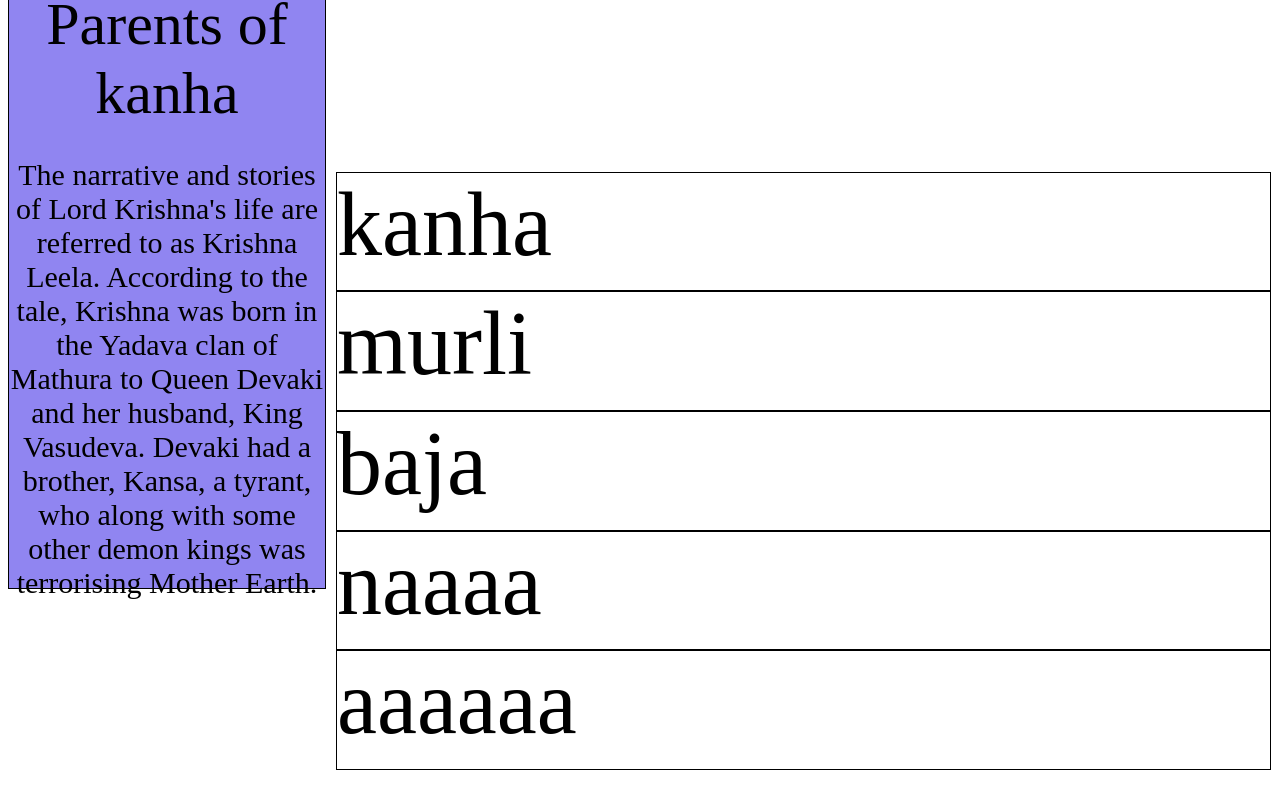
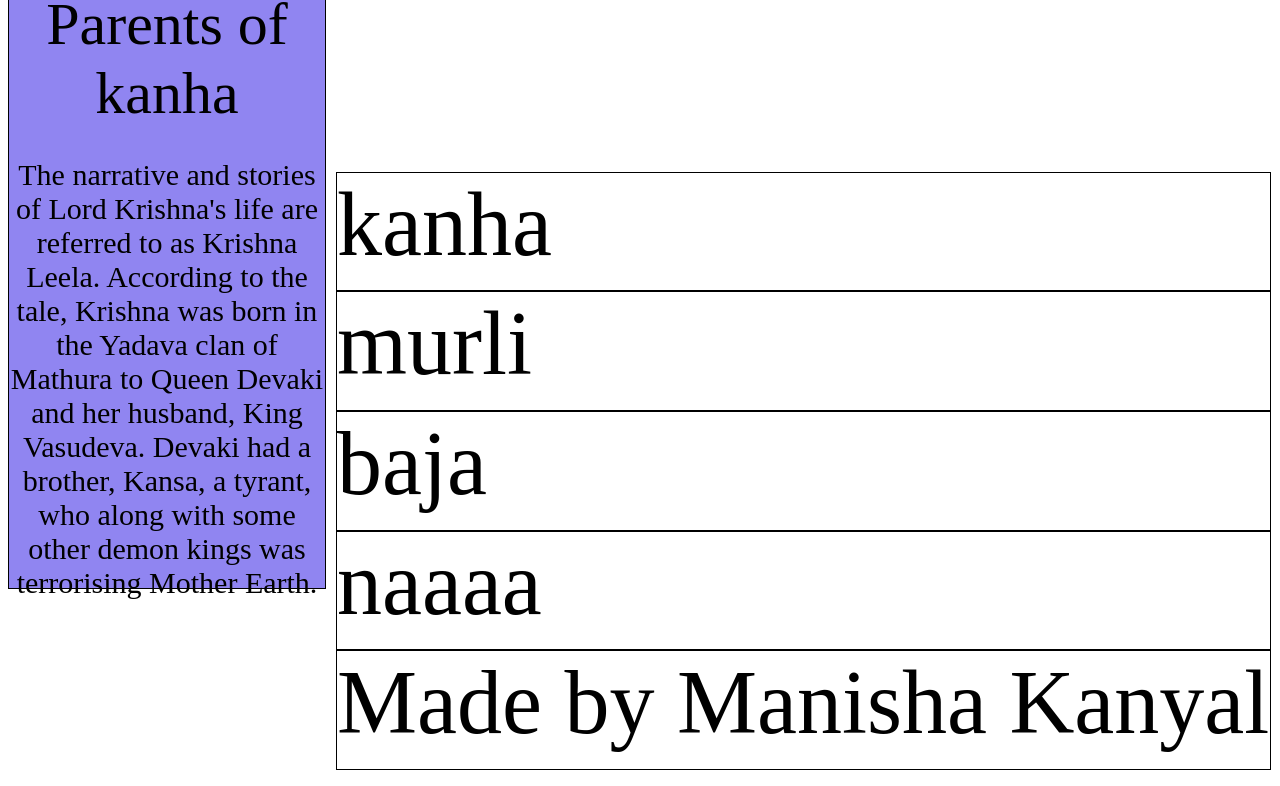
Before and after one commit to manishakanyal/frontend-masters-assignment, a plain HTML site: page index.html in a window 1280 px wide. Shown: the part 759-1545 px from the top of the page. Drawn offline with Linux system fonts and the light colour scheme.

Commit message:
Added credits on bottom

```diff
--- a/index.html
+++ b/index.html
@@ -27,7 +27,7 @@
        <li class="nav-item">murli</li>
        <li class="nav-item">baja</li>
        <li class="nav-item">naaaa</li>
-       <li class="nav-item">aaaaaa</li>
+       <li class="nav-item">Made by Manisha Kanyal</li>
    </ul>
 </body>
 </html>
```
